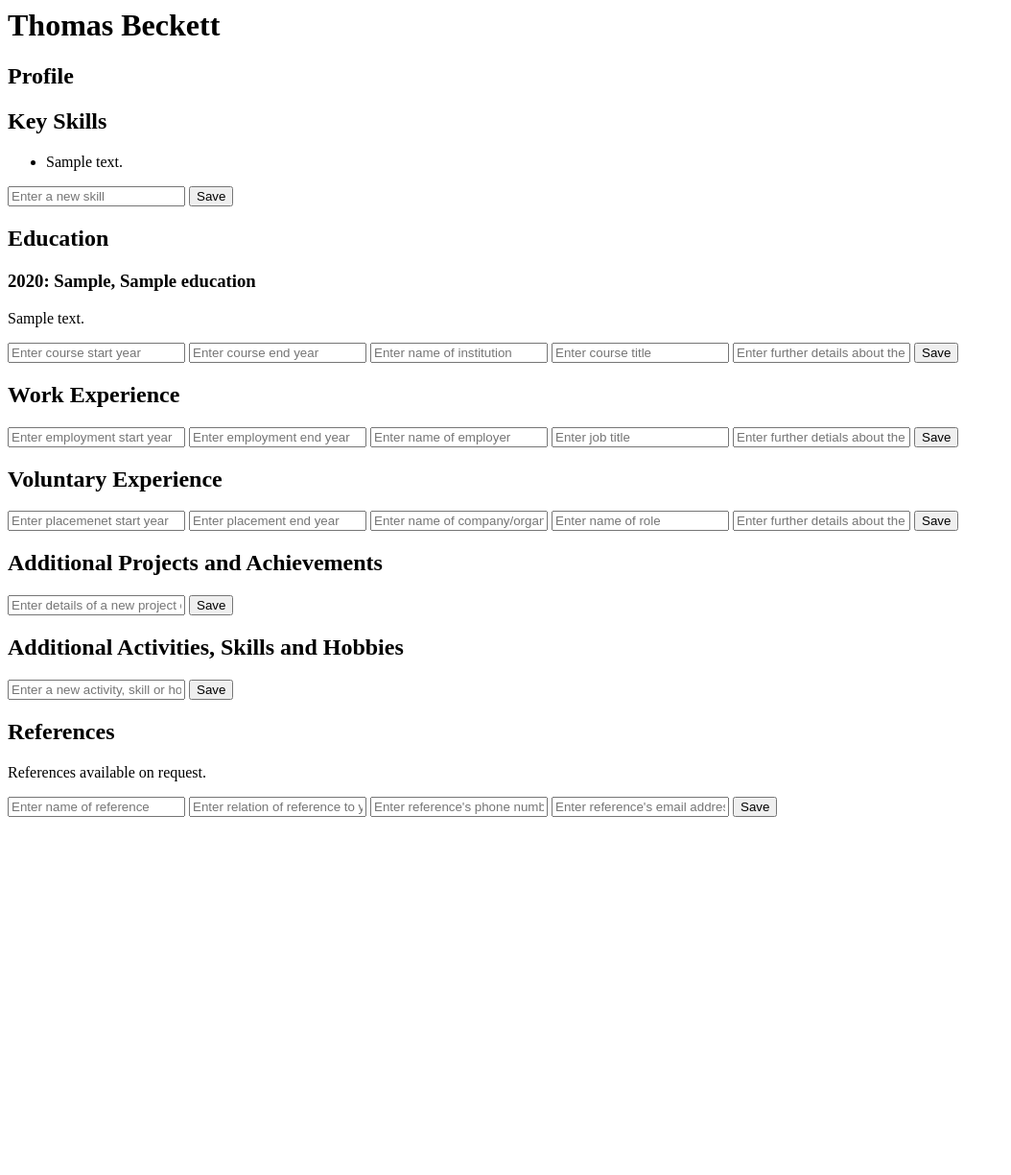
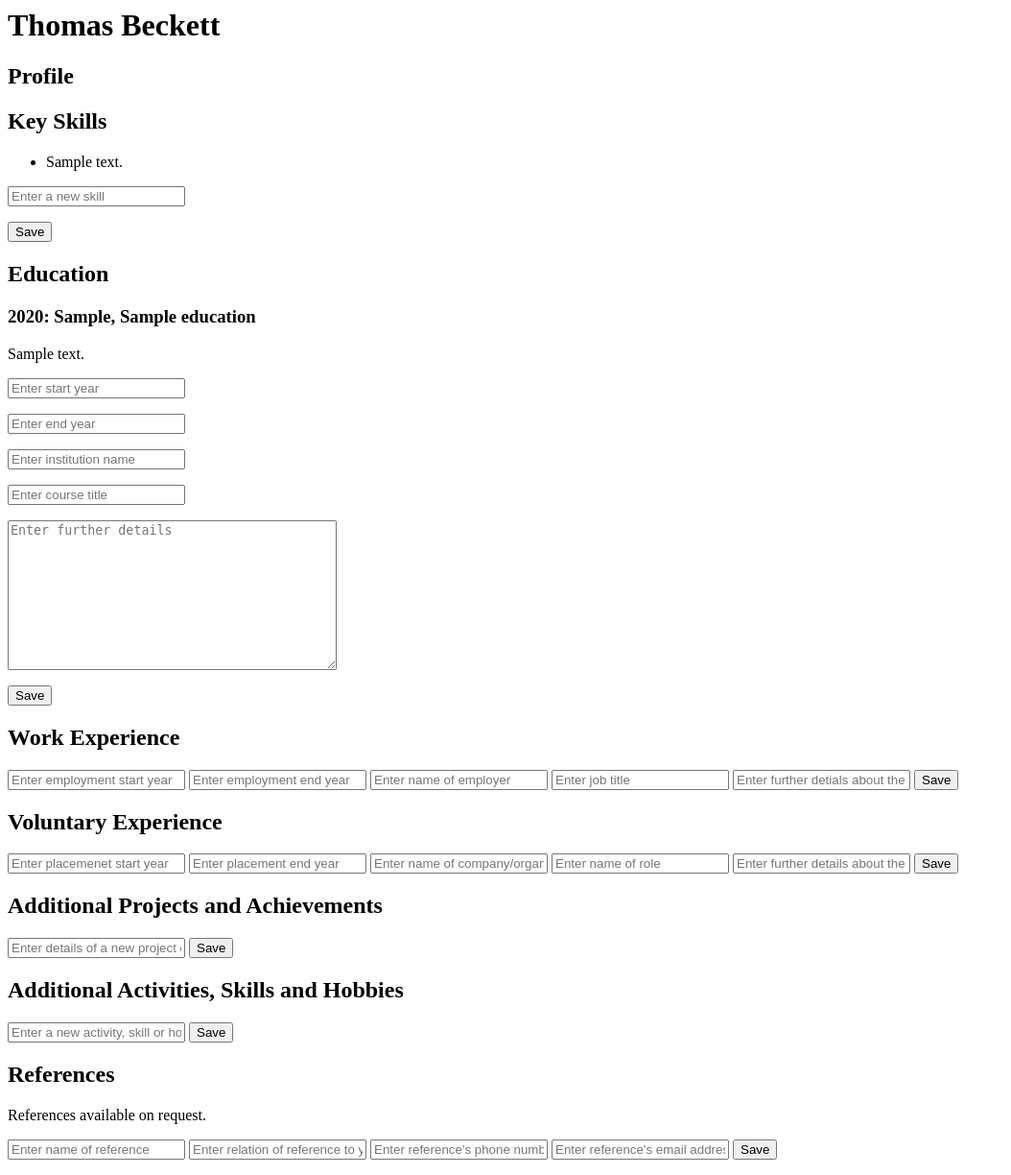
Before and after one commit to tobe001/my-first-blog, a Django app: page /cv/ in a window 1280 px wide. Shown: the whole page at 96% size, without its empty margins (0-1054 px from the left). Before the commit the page ends 851 px from the top, so only its background shows below. Run offline with Django 3.2, Linux system fonts and the light colour scheme; tables that the repository leaves empty hold one stand-in row (values such as "Sample post").

Commit message:
Refactored CV page to use Django form to enter education items

```diff
--- a/cv/forms.py
+++ b/cv/forms.py
@@ -1,5 +1,12 @@
 from django import forms
-from .models import KeySkill
+from .models import KeySkill, Education
 
 class KeySkillForm(forms.Form):
 	skills_input_text = forms.CharField(max_length = 100, label = "", widget = forms.TextInput(attrs = {"placeholder": "Enter a new skill"}))
+
+class EducationForm(forms.Form):
+	education_input_start_year = forms.IntegerField(label = "", widget = forms.TextInput(attrs = {"placeholder": "Enter start year"}))
+	education_input_end_year = forms.IntegerField(label = "", widget = forms.TextInput(attrs = {"placeholder": "Enter end year"}))
+	education_input_institution = forms.CharField(max_length = 100, label = "", widget = forms.TextInput(attrs = {"placeholder": "Enter institution name"}))
+	education_input_course_title = forms.CharField(max_length = 100, required = False, label = "", widget = forms.TextInput(attrs = {"placeholder": "Enter course title"}))
+	education_input_text = forms.CharField(label = "", widget = forms.Textarea(attrs = {"placeholder": "Enter further details"}))
--- a/cv/templates/cv.html
+++ b/cv/templates/cv.html
@@ -13,7 +13,7 @@
 				{% endfor %}
 			</ul>
 			<form id = "id_skills_form" method = "POST">
-				{{ skills_form }}
+				{{ skills_form.as_p }}
 				<button>Save</button>
 				{% csrf_token %}
 			</form>
@@ -29,11 +29,7 @@
 				</div>
 			{% endfor %}
 			<form id = "id_education_form" method = "POST">
-				<input id = "id_education_input_start_year" name = "education_input_start_year" placeholder = "Enter course start year"/>
-				<input id = "id_education_input_end_year" name = "education_input_end_year" placeholder = "Enter course end year"/>
-				<input id = "id_education_input_institution" name = "education_input_institution" placeholder = "Enter name of institution"/>
-				<input id = "id_education_input_course_title" name = "education_input_course_title" placeholder = "Enter course title"/>
-				<input id = "id_education_input_text" name = "education_input_text" placeholder = "Enter further details about the course"/>
+				{{ education_form.as_p }}
 				<button>Save</button>
 				{% csrf_token %}
 			</form>
--- a/cv/views.py
+++ b/cv/views.py
@@ -1,18 +1,19 @@
 from django.shortcuts import render, redirect
 from cv.models import KeySkill, Education
-from .forms import KeySkillForm
+from .forms import KeySkillForm, EducationForm
 
 # Create your views here.
 
 def cv(request):
 	if request.method == "POST":
 		new_skill_form = KeySkillForm(request.POST)
+		new_education_form = EducationForm(request.POST)
 		if new_skill_form.is_valid():
 			new_skill = KeySkill()
 			new_skill.text = request.POST["skills_input_text"]
 			new_skill.save()
 			return redirect("/cv/")
-		else:
+		elif new_education_form.is_valid():
 			new_education = Education()
 			new_education.start_year = request.POST["education_input_start_year"]
 			new_education.end_year = request.POST["education_input_end_year"]
@@ -25,5 +26,6 @@ def cv(request):
 	skills = KeySkill.objects.all()
 	skills_form = KeySkillForm()
 	education_items = Education.objects.all().order_by("-start_year")
+	education_form = EducationForm()
 	return render(request, "cv.html", {"skills": skills, "skills_form": skills_form,
-										"education_items": education_items})
+										"education_items": education_items, "education_form": education_form})
```
